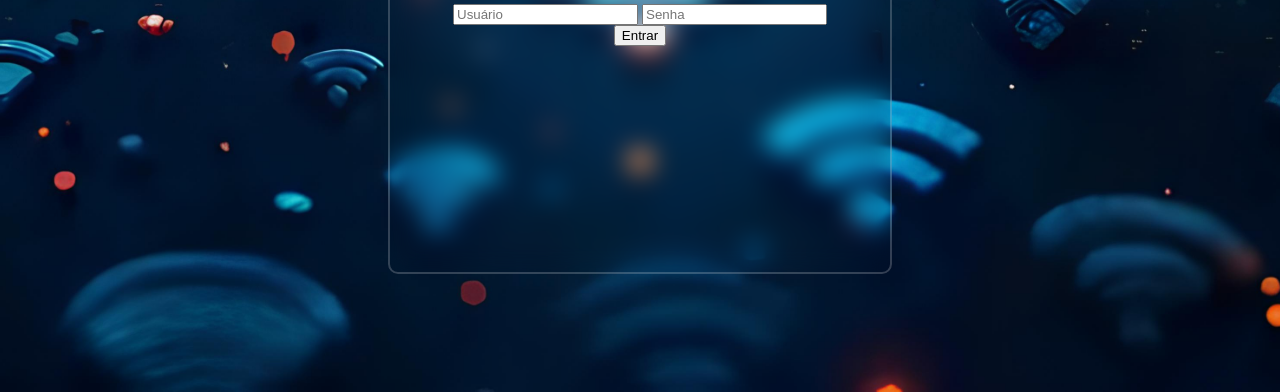
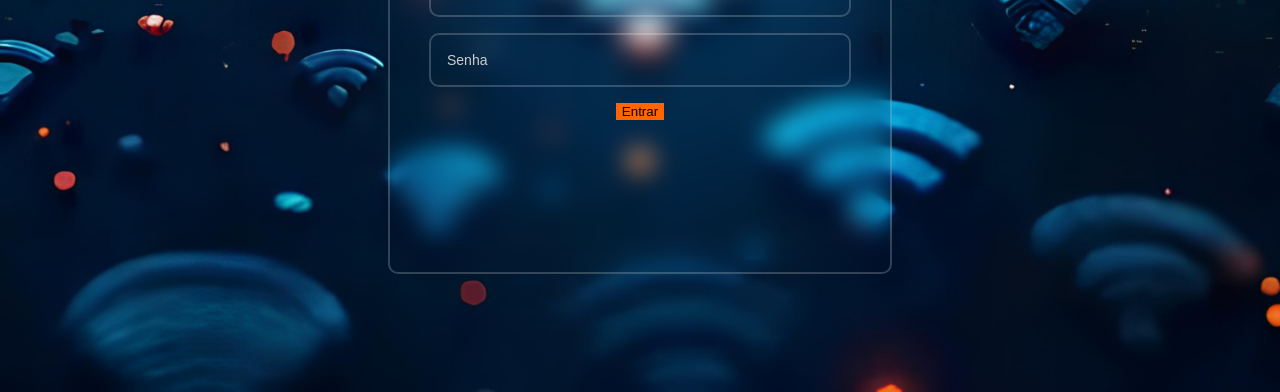
Before and after one commit to RaayaneCustodio/projeto, a website: page login/index.html in a window 1280 px wide. Shown: the part 408-800 px from the top of the page. Drawn offline with Linux system fonts and the light colour scheme.

Commit message:
Alterando pagina de login

```diff
--- a/login/style.css
+++ b/login/style.css
@@ -4,8 +4,6 @@ body {
     padding: 0;
     box-sizing: border-box;
 }
-
-
 
 .menu-bg {
     position: fixed;
@@ -52,5 +50,36 @@ body {
 }
 
 .login-text {
+    display: flex;
+    flex-direction: column;
+    align-items: center;
+    width: 100%;
+    margin-top: 32px;
+}
 
+.login-text input{
+    outline: none;
+    background-color: transparent;
+    color: #fff;
+    width: 100%;
+    height: 48px;
+    border: 2px solid rgb(255, 255, 255, .2);
+    padding-left: 16px;
+    font-size: 14px;
+    margin-bottom: 16px;
+    border-radius: 10px;
 }
+
+.login-text input:focus{
+    border: 2px solid rgb(255, 255, 255, .3);
+}
+
+.login-text input::placeholder{
+    color: #ccc;
+}
+
+.login-text button {
+    border: none;
+    outline: none;
+    background-color: #FF6500;
+}
```
